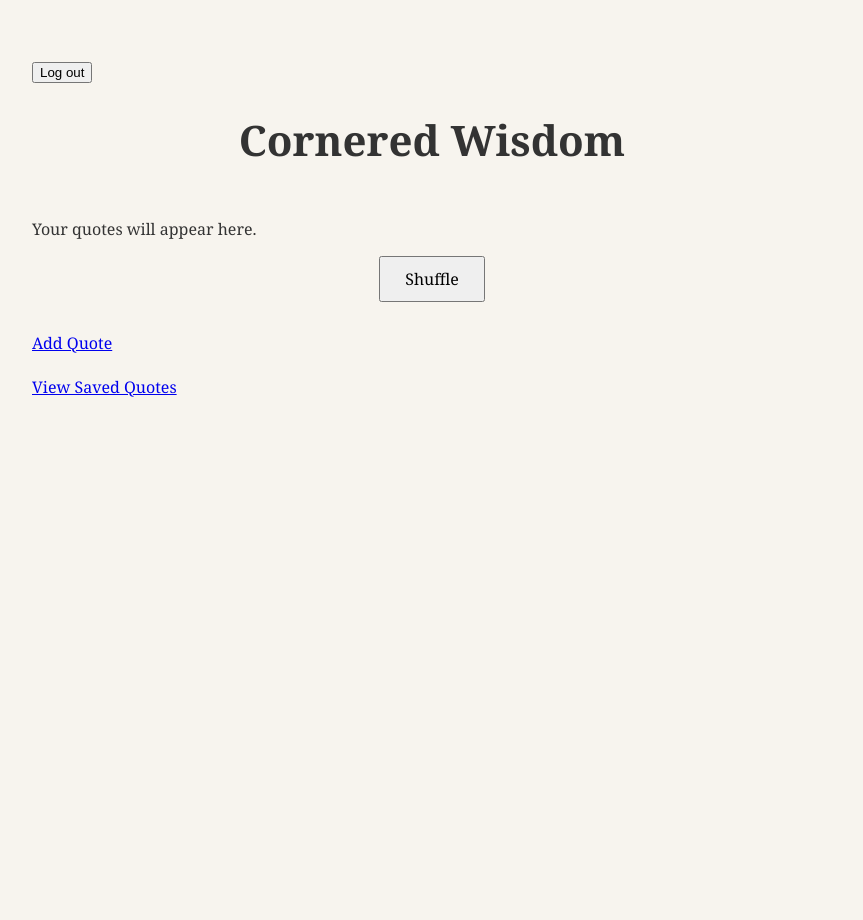
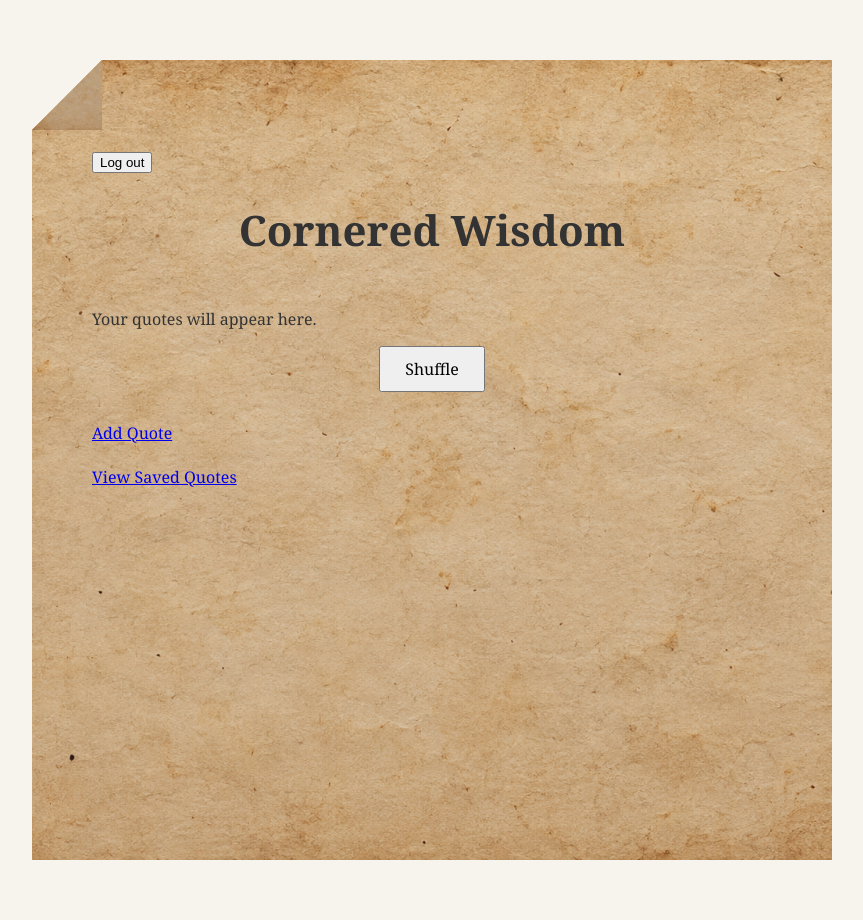
Before and after one commit to nasim-orion/cornered_wisdom, a Django app: page /home/ in a window 1280 px wide. Shown: the whole page, without its empty margins (208-1071 px from the left). Before the commit the page ends 397 px from the top, so only its background shows below. Run offline with Django 4.2, Linux system fonts and the light colour scheme; the visitor is signed in with stand-in values (Sample User, id 1); data that the repository does not hold is empty.

Commit message:
texture for home and folded corner add

```diff
--- a/home/static/home/style.css
+++ b/home/static/home/style.css
@@ -37,3 +37,90 @@ blockquote {
     font-size: 16px;
     cursor: pointer;
 }
+
+
+
+/* styling for home page and quote display, including body, h1, blockquote, book, and shuffle button. */
+
+.book-page {
+    position: relative;
+    min-height: 650px;
+    padding: 90px 60px 60px;
+    background:
+    linear-gradient(
+        rgba(150, 125, 90, 0.18),
+        rgba(110, 85, 60, 0.22)
+    ),
+    url("images/paper-texture.png");
+
+background-size: cover;
+background-position: center;
+
+
+/* create a missing corner effect for the book page using clip-path */
+clip-path: polygon(
+    70px 0,
+    100% 0,
+    100% 100%,
+    0 100%,
+    0 70px
+);
+}
+
+
+/* folded corner effect for the book page */
+/* .book-page::before {
+    content: "";
+    position: absolute;
+    top: -4px;
+    left: -5px;
+
+    width: 85px;
+    height: 78px;
+
+    background:
+    linear-gradient(
+        rgba(75, 55, 40, 0.28),
+        rgba(75, 55, 40, 0.28)
+    ),
+    url("images/paper-texture.png");
+
+background-size: cover;
+background-position: top left;
+clip-path: polygon(0 0, 100% 0, 0 100%);
+
+    box-shadow: 5px 5px 9px rgba(0, 0, 0, 0.22);
+
+   transform: rotate(0deg);
+} */
+
+
+
+/* folded corner effect for the book page */
+.book-wrapper {
+    position: relative;
+}
+
+.book-wrapper::before {
+    content: "";
+    position: absolute;
+    top: 0;
+    left: 0;
+
+    width: 70px;
+    height: 70px;
+
+    background:
+        linear-gradient(
+            rgba(75, 55, 40, 0.25),
+            rgba(75, 55, 40, 0.25)
+        ),
+        url("images/paper-texture.png");
+
+    background-size: cover;
+    background-position: top left;
+
+   clip-path: polygon(100% 0, 100% 100%, 0 100%);
+
+    z-index: 2;
+}
--- a/home/templates/home/home.html
+++ b/home/templates/home/home.html
@@ -12,7 +12,8 @@
 </head>
 
 <body>
-
+    <div class="book-wrapper">
+<main class="book-page">
     <!-- Logout button -->
 <form method="post" action="{% url 'logout' %}">
     {% csrf_token %}
@@ -33,5 +34,7 @@
     <a href="{% url 'add_quote' %}">Add Quote</a>
     <br><br>
      <a href="{% url 'my_quotes' %}">View Saved Quotes</a>
+     </main>
+     </div>
 </body>
 </html>
```
Also changed, not shown: home/static/home/images/paper-texture.png (added).
